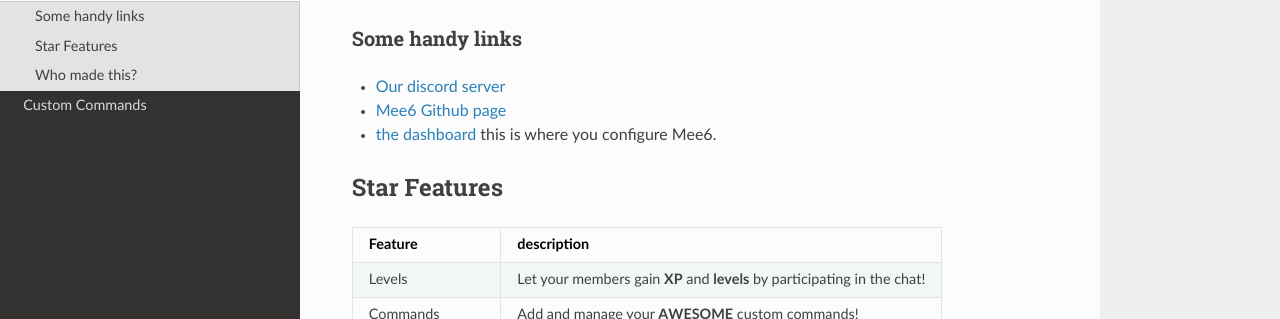
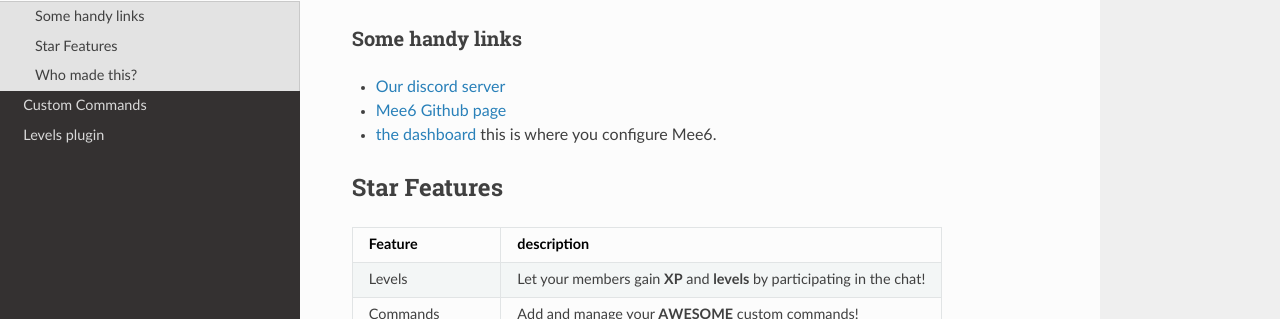
Before and after one commit to Mee6/Mee6-documentation, an MkDocs documentation site: the page built from docs/index.md, in a window 1280 px wide. Shown: the part 135-454 px from the top of the page. Built offline with MkDocs 1.6.1, drawn with Linux system fonts in a browser that asks for light colours; nearby versions of some CDN libraries; old or Windows-style settings are respelled for this version of MkDocs.

Commit message:
enabled levels again

```diff
--- a/mkdocs.yml
+++ b/mkdocs.yml
@@ -12,4 +12,4 @@
   - Home: index.md
 #  - Example: example.md
   - Custom Commands: Commands.md
-#  - Levels plugin: Levels.md
+  - Levels plugin: Levels.md
```
